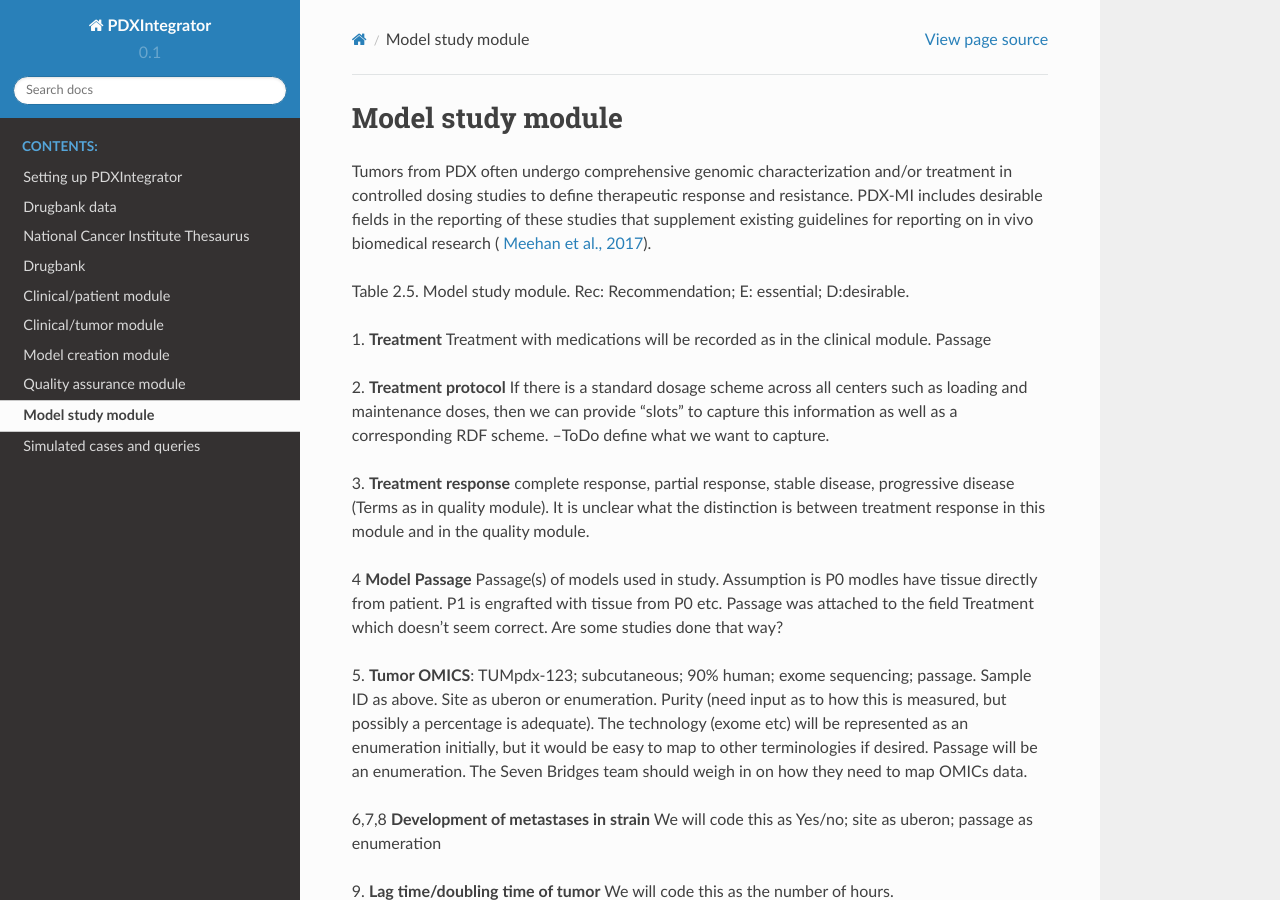
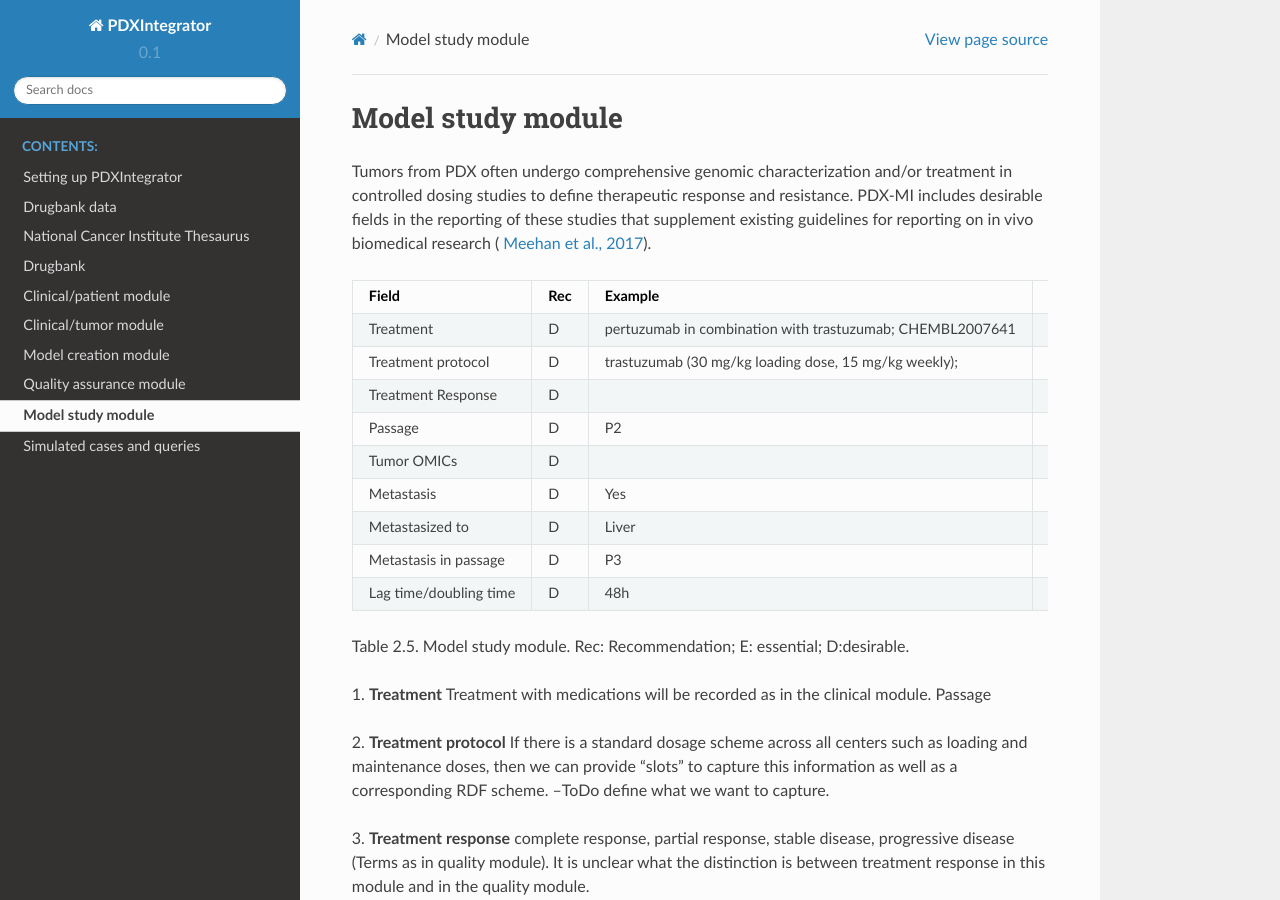
Before and after one commit to TheJacksonLaboratory/PDXintegrator, a Sphinx documentation site: the page built from docs/modelstudy.rst, in a window 1280 px wide and 900 px high. Built offline with Sphinx 7.4.7 and the Read the Docs theme 2.0.0, drawn with Linux system fonts in a browser that asks for light colours; some of the changed lines change nothing that is shown.

Commit message:
Update modelstudy.rst
fixed wrapped text

```diff
--- a/docs/modelstudy.rst
+++ b/docs/modelstudy.rst
@@ -22,9 +22,12 @@ biomedical research ( `Meehan et al., 2017 <https://www.ncbi.nlm.nih.gov/pubmed/
 +------------------------------+-----+--------------------------------+------------------------------------------------+
 | Tumor OMICs                  | D   |                                | SB team should define these specifications     |
 +------------------------------+-----+--------------------------------+------------------------------------------------+
-| Metastasis                   | D   | Yes or No                      |                                                | +------------------------------+-----+--------------------------------+------------------------------------------------+
-| Metastasized to              | D   | Liver                          | Uberon                                         | +------------------------------+-----+--------------------------------+------------------------------------------------+
-| Metastasis in passage        | D   | P3                             | Enumeration                                    | +------------------------------+-----+--------------------------------+------------------------------------------------+
+| Metastasis                   | D   | Yes                            |                                                |
++------------------------------+-----+--------------------------------+------------------------------------------------+
+| Metastasized to              | D   | Liver                          | Uberon                                         |
++------------------------------+-----+--------------------------------+------------------------------------------------+
+| Metastasis in passage        | D   | P3                             | Enumeration                                    |
++------------------------------+-----+--------------------------------+------------------------------------------------+
 | Lag time/doubling time       | D   | 48h                            | separate elements                              |
 +------------------------------+-----+--------------------------------+------------------------------------------------+
 Table 2.5. Model study module. Rec: Recommendation; E: essential; D:desirable.
```
